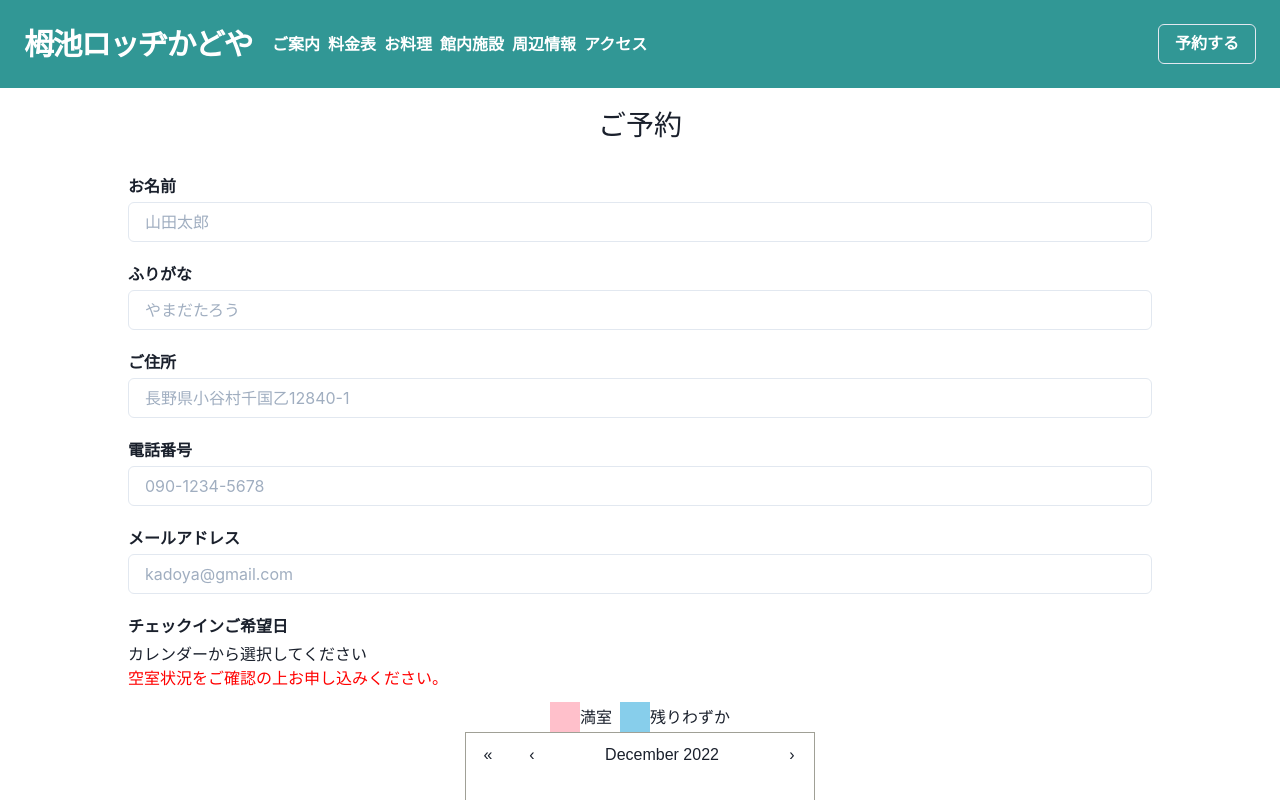
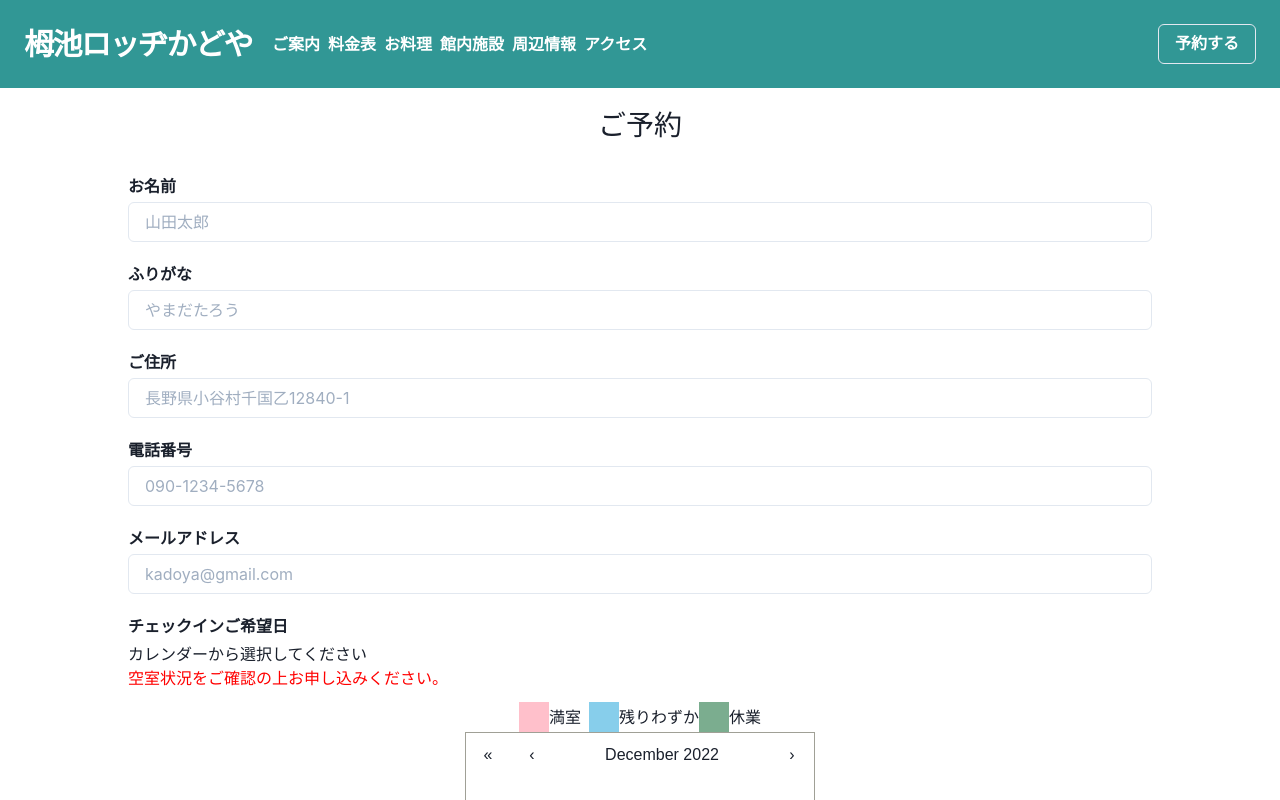
Before and after one commit to tomoki33kurita/lodge-kadoya, a Next.js app in the folder web/: page /reserve in a window 1280 px wide. Shown: the top 800 px of the page. Built offline with nearby package versions, Linux system fonts and the light colour scheme; no server answers.

Commit message:
Updated calendar about closed term

```diff
--- a/web/pages/reserve/index.tsx
+++ b/web/pages/reserve/index.tsx
@@ -161,6 +161,17 @@ const Reserve: React.FC = () => {
                     />
                     <Box>残りわずか</Box>
                   </Center>
+                  <Center>
+                    <Box
+                      style={{
+                        background: "#7bad8f",
+                        width: "30px",
+                        height: "30px",
+                        display: "inline-block",
+                      }}
+                    />
+                    <Box>休業</Box>
+                  </Center>
                 </Center>
                 <Center>
                   <Calendar
@@ -172,6 +183,18 @@ const Reserve: React.FC = () => {
                       switch (tileOfDate) {
                         case checkInDate:
                           return CHECKIN_DATE_CLASS_NAME;
+                        // 一時的表示＿後で消す＿ここから
+                        case "2023/01/17":
+                        case "2023/01/18":
+                        case "2023/01/19":
+                        case "2023/01/20":
+                        case "2023/01/21":
+                        case "2023/01/22":
+                        case "2023/01/23":
+                        case "2023/01/24":
+                        case "2023/01/25":
+                          return "react-calendar__closed";
+                        // 一時的表示＿後で消す＿ここまで
                         case "2023/01/09":
                         // case "2023/02/11":
                         case "2023/02/23":
--- a/web/styles/calendar.css
+++ b/web/styles/calendar.css
@@ -5,11 +5,12 @@
 .react-calendar__full {
   background: pink !important;
 }
-
 .react-calendar__few {
   background: skyblue !important;
 }
-
+.react-calendar__closed {
+  background: #7bad8f !important;
+}
 .react-calendar__saturday {
   color: blue !important;
 }
```
